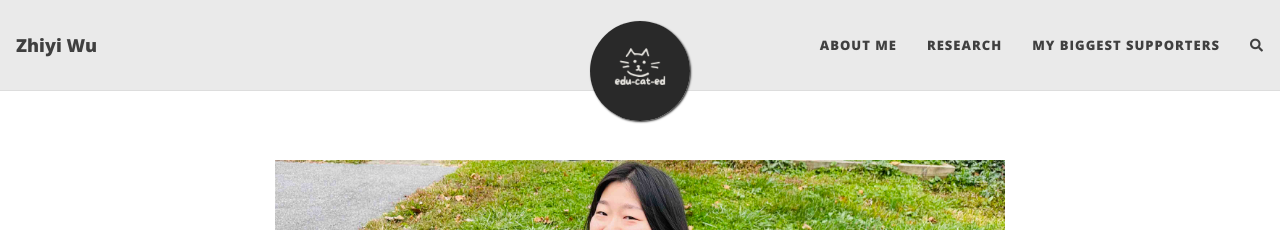
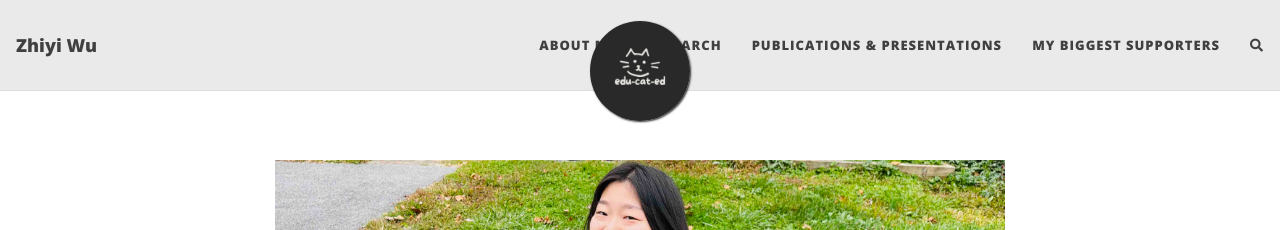
Before and after one commit to Zhiyijenny/Zhiyijenny.github.io, a Jekyll site: the page built from index.md, in a window 1280 px wide. Shown: the top 230 px of the page. Built offline with Jekyll 4.4.1, drawn with Linux system fonts in a browser that asks for light colours; nearby versions of some CDN libraries; our own code applies the rules of GitHub Pages for plain Markdown files; the list of posts is cut into pages by our own code; comment, search, counter and statistics services are not loaded.

Commit message:
Update _config.yml
adding a navbar link

```diff
--- a/_config.yml
+++ b/_config.yml
@@ -22,6 +22,7 @@ author: Zhiyi Wu
 navbar-links:
   About Me: "aboutme"
   Research: "research"
+  Publications & Presentations: "p&p"
   My Biggest Supporters: "kitties"
 
 ################
```
